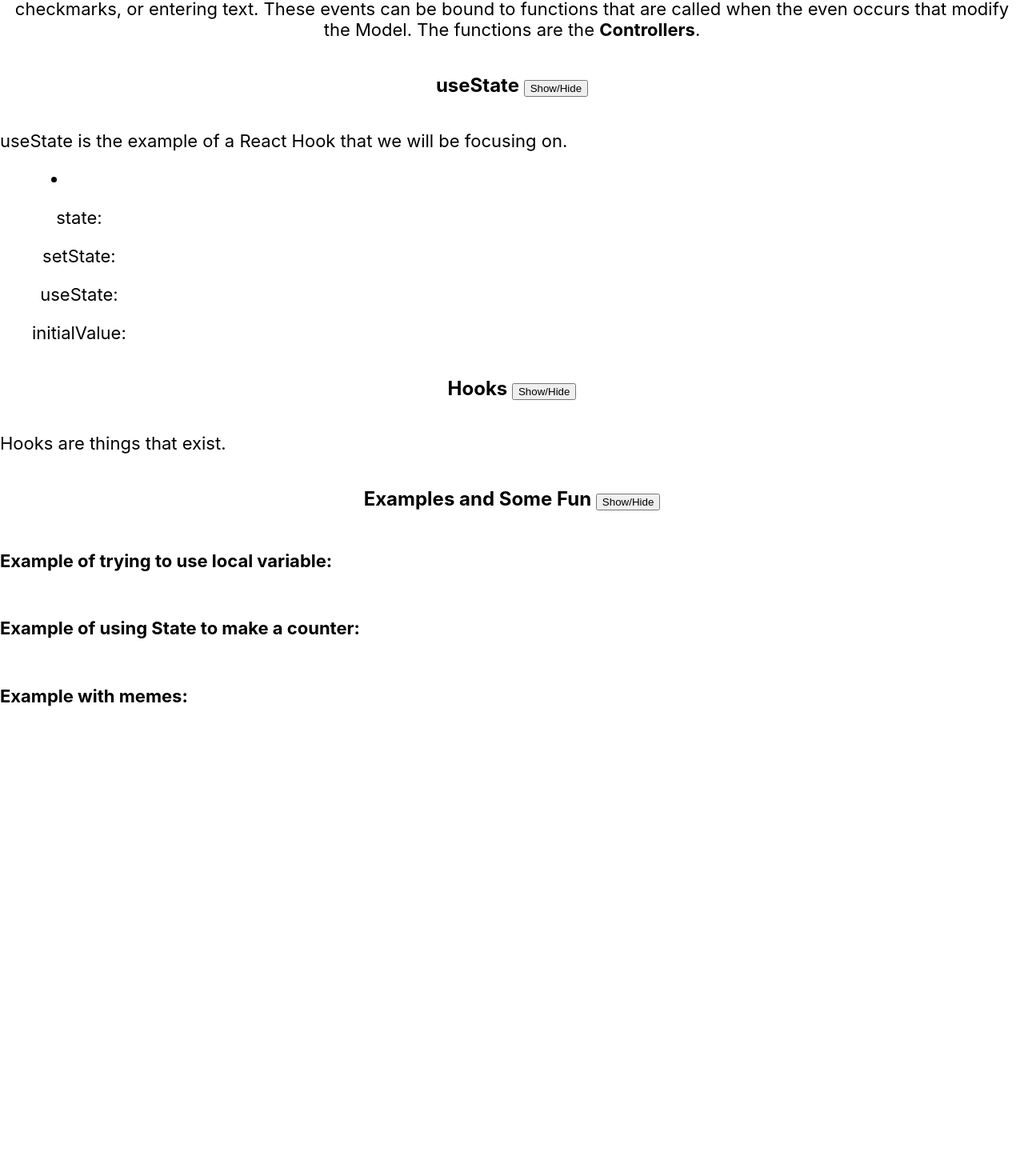
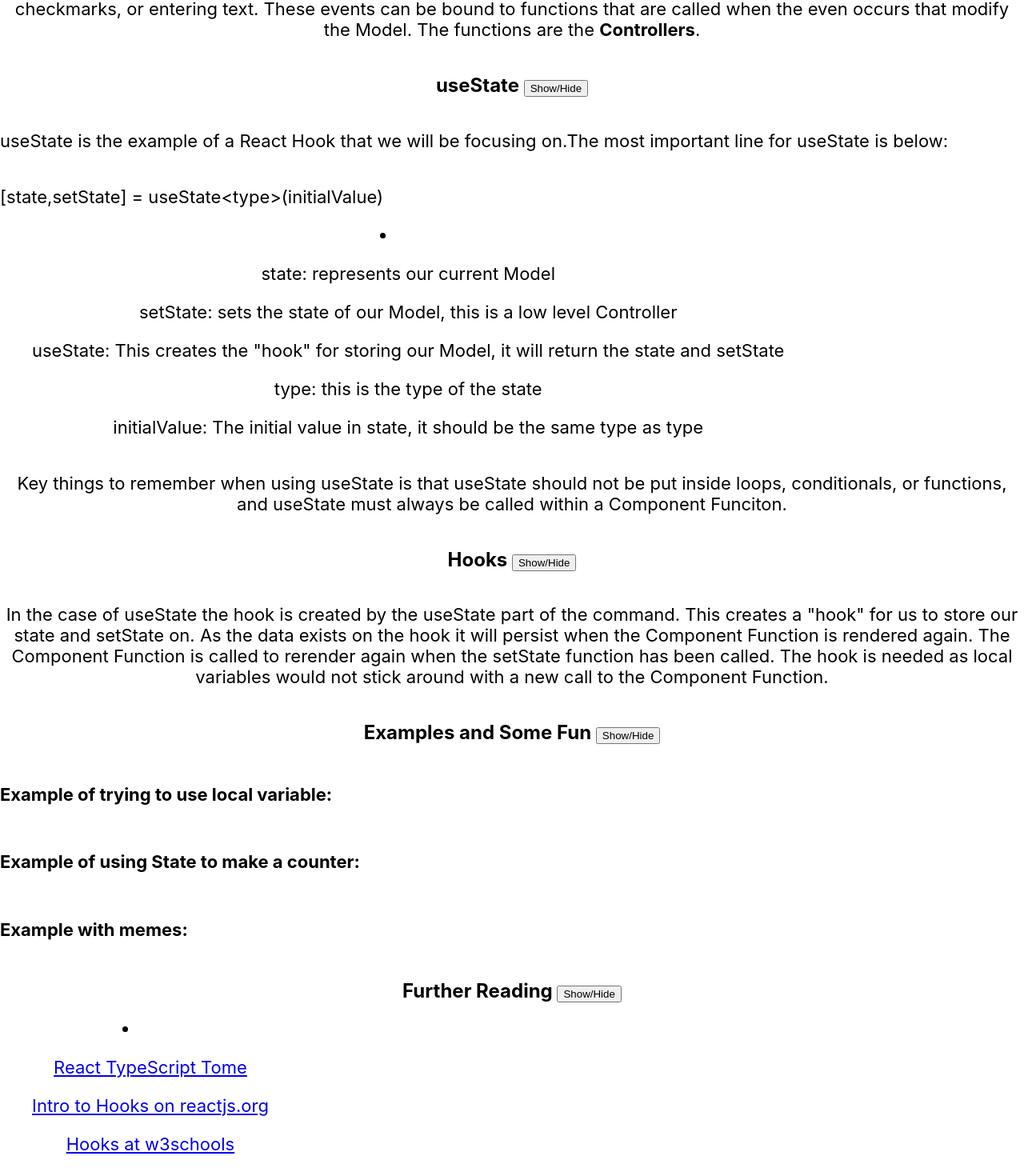
Before and after one commit to mwang840/React-In-A-nutshell, a React (Create React App) app: page / in a window 1280 px wide. Shown: the part 699-2164 px from the top of the page at 80% size. Before the commit the page ends 1611 px from the top, so only its background shows below. Built offline with nearby package versions, Linux system fonts and the light colour scheme.

Commit message:
first draft of text

```diff
--- a/src/App.tsx
+++ b/src/App.tsx
@@ -7,6 +7,7 @@ function App() {
   const [use, setUse] = useState<boolean>(true);
   const [hooks, setHooks] = useState<boolean>(true);
   const [examples, setExamples] = useState<boolean>(true);
+  const [furtherReading, setFurtherReading] = useState<boolean>(true);
   return (
     <div className="App">
       <header className="App-header">React: Hooks In A Nutshell</header>
@@ -30,13 +31,16 @@ function App() {
       </Button></h2>
       {use && <div>
       <div className="App-body">
-        <p>useState is the example of a React Hook that we will be focusing on.</p>
+        <p>useState is the example of a React Hook that we will be focusing on.The most important line for useState is below: {"\n"}</p>
+        <p>[state,setState] = useState{"<type>"}(initialValue)</p>
         <li>
-          <ul>state: </ul>
-          <ul>setState: </ul>
-          <ul>useState: </ul>
-          <ul>initialValue: </ul>
+          <ul>state: represents our current Model</ul>
+          <ul>setState: sets the state of our Model, this is a low level Controller</ul>
+          <ul>useState: This creates the "hook" for storing our Model, it  will return the state and setState</ul>
+          <ul>type: this is the type of the state</ul>
+          <ul>initialValue: The initial value in state, it should be the same type as type</ul>
         </li>
+        <p>Key things to remember when using useState is that useState should not be put inside loops, conditionals, or functions, and useState must always be called within a Component Funciton.</p>
       </div>
       </div>}
       <h2>Hooks <Button onClick={() => {setHooks(!hooks);}}>
@@ -44,7 +48,7 @@ function App() {
       </Button></h2>
       {hooks && <div>
       <div className="App-body">
-        <p>Hooks are things that exist.</p>
+        <p>In the case of useState the hook is created by the useState part of the command. This creates a "hook" for us to store our state and setState on. As the data exists on the hook it will persist when the Component Function is rendered again. The Component Function is called to rerender again when the setState function has been called. The hook is needed as local variables would not stick around with a new call to the Component Function.</p>
       </div>
       </div>}
       <h2>Examples and Some Fun <Button onClick={() => {setExamples(!examples);}}>
@@ -57,6 +61,18 @@ function App() {
         <h4>Example with memes:</h4>
       </div>
       </div>}
+      <h2>Further Reading <Button onClick={() => {setFurtherReading(!furtherReading);}}>
+                Show/Hide
+      </Button></h2>
+      {furtherReading && <div>
+      <div className="App-body">
+        <li>
+          <ul><a href="https://frontend-fun.github.io/react-hooks-typescript-tome/4-state/state.html#model-view-and-controller">React TypeScript Tome</a></ul>
+          <ul><a href="https://reactjs.org/docs/hooks-intro.html">Intro to Hooks on reactjs.org</a></ul>
+          <ul><a href="https://www.w3schools.com/react/react_hooks.asp">Hooks at w3schools</a></ul>
+        </li>
+      </div>
+      </div>}
     </div>
   );
 }
```
